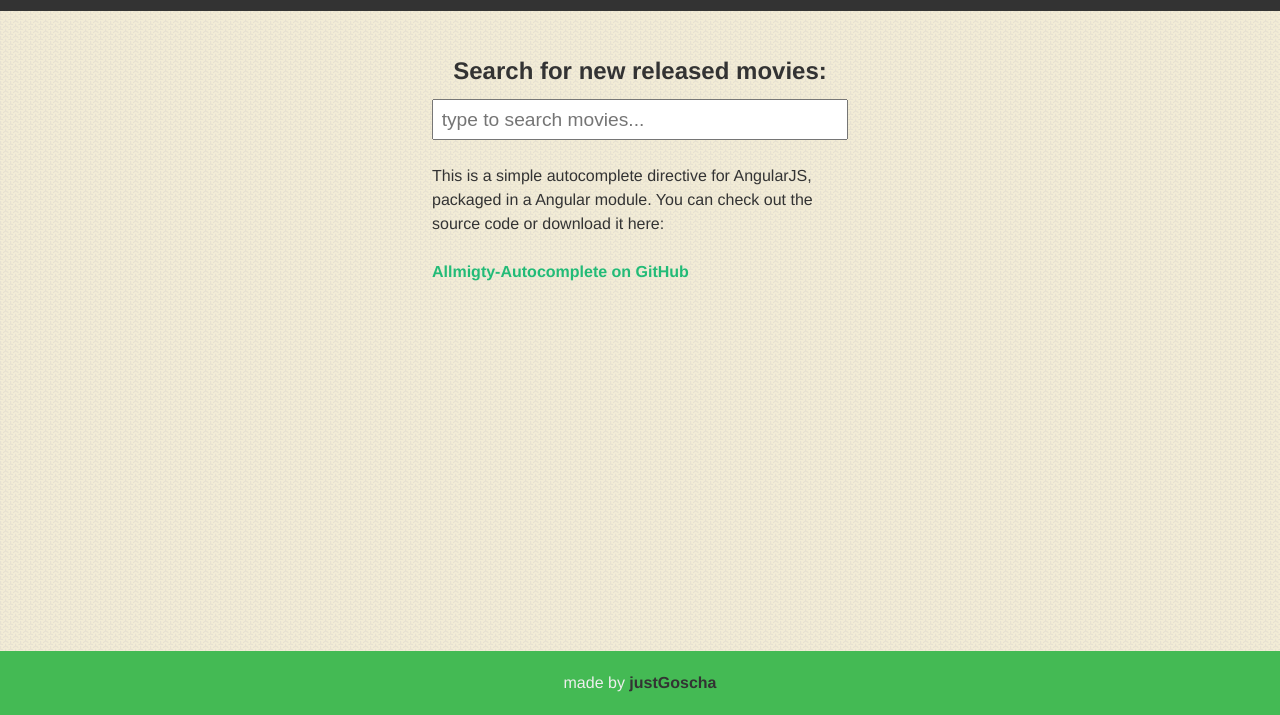
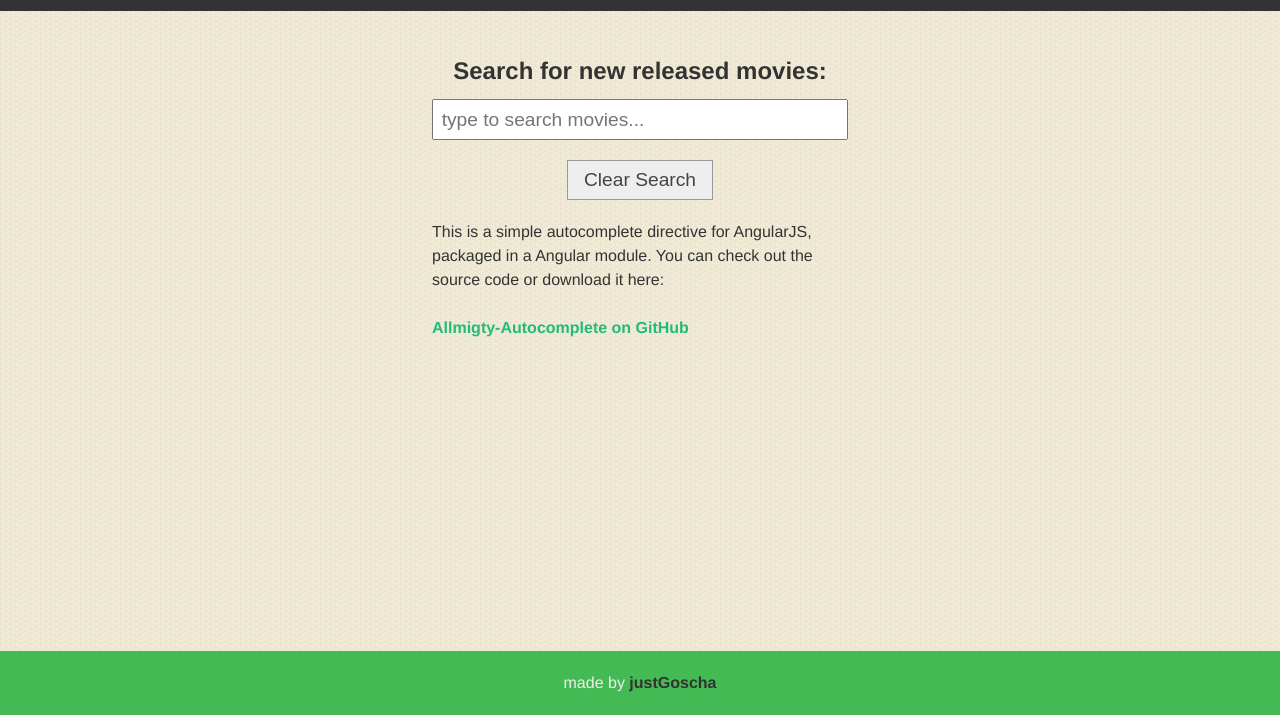
Before and after one commit to JustGoscha/allmighty-autocomplete, a website: page index.html in a window 1280 px wide. Shown: the part 85-800 px from the top of the page. Drawn offline with nearby package versions, Linux system fonts and the light colour scheme.

Commit message:
Don't start autocompleting if search is empty string
The primary use case is explicitly resetting search value from outside
via ng-model. With this change, the autocomplete popup will not be
shown when this happens

```diff
--- a/index.html
+++ b/index.html
@@ -17,6 +17,7 @@
     <div class="main">
       <h2>Search for new released movies:</h2>
       <autocomplete ng-model="result" attr-placeholder="type to search movies..." click-activation="true" data="movies" on-type="doSomething" on-select="doSomethingElse"></autocomplete>
+      <button ng-click="clearSearch()">Clear Search</button>
       <br>
       <div class="description">
         This is a simple autocomplete directive for AngularJS, packaged in a Angular module. You can check out the source code or download it here:
--- a/script/app.js
+++ b/script/app.js
@@ -38,6 +38,10 @@ app.controller('MyCtrl', function($scope, MovieRetriever){
     return $scope.movies;
   }
 
+  $scope.clearSearch = function() {
+    $scope.result = '';
+  };
+
   $scope.doSomething = function(typedthings){
     console.log("Do something like reload data with this: " + typedthings );
     $scope.newmovies = MovieRetriever.getmovies(typedthings);
--- a/script/autocomplete.js
+++ b/script/autocomplete.js
@@ -47,7 +47,7 @@ app.directive('autocomplete', function() {
           return;
         }
 
-        if(watching && typeof $scope.searchParam !== 'undefined' && $scope.searchParam !== null) {
+        if(watching && $scope.searchParam) {
           $scope.completing = true;
           $scope.searchFilter = $scope.searchParam;
           $scope.selectedIndex = -1;
--- a/style/style.css
+++ b/style/style.css
@@ -22,6 +22,15 @@ a{
 a:hover{
 	color: #b15;
   transition: 0.1s all ease-in-out;
+}
+
+.main button {
+  padding: 8px 16px;
+  font-size: 1.2em;
+  background: #eee;
+  border: 1px solid #999;
+  color: #444;
+  margin: 20px;
 }
 
 body{
```
